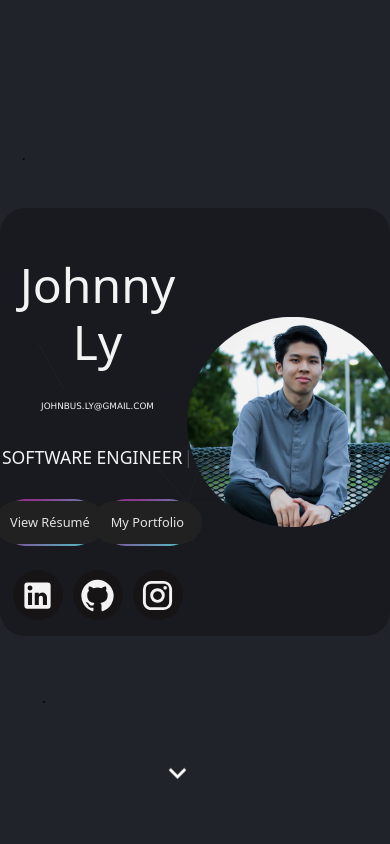
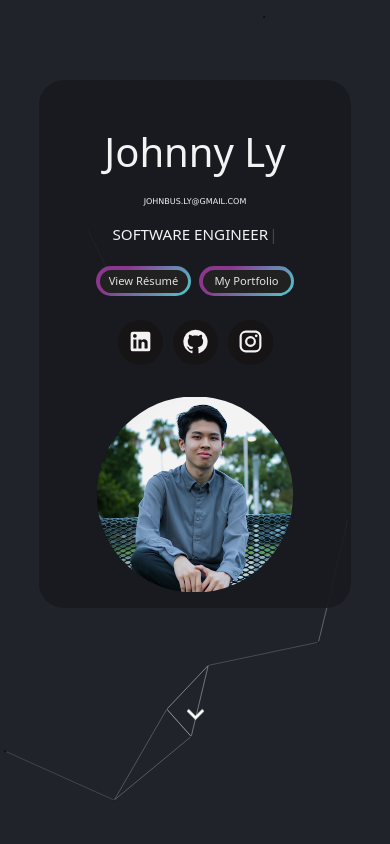
Before and after one commit to LyJohnny/react-personalwebsite, a React (Create React App) app: page / in a window 390 px wide. Shown: the top 844 px of the page. Built offline with nearby package versions, Linux system fonts and the light colour scheme.

Commit message:
finished media queries for home screen for mobile layout

```diff
--- a/src/components/Home.jsx
+++ b/src/components/Home.jsx
@@ -30,7 +30,7 @@ const Home = ({ aboutRef, portfolioRef }) => {
 
   return (
     <div className="home">
-      <ParticleBackground />
+      <ParticleBackground id='particlejs'/>
       <div
         className={`${"hiddenHome"} ${visibleElement ? "home__container" : ""}`}
         ref={myRef}
@@ -94,6 +94,7 @@ const Home = ({ aboutRef, portfolioRef }) => {
                           <li id="linkedin">
                             {" "}
                             <LinkedIn
+                              className="linkedinIcon"
                               fontSize="large"
                               style={{ color: "white" }}
                             />{" "}
@@ -112,6 +113,7 @@ const Home = ({ aboutRef, portfolioRef }) => {
                         <a href="https://github.com/LyJohnny" target="_blank"  rel="noreferrer">
                           <li id="github">
                             <GitHub
+                              className="githubIcon"
                               fontSize="large"
                               style={{ color: "white" }}
                             />
@@ -136,6 +138,7 @@ const Home = ({ aboutRef, portfolioRef }) => {
                           <li id="instagram">
                             {" "}
                             <Instagram
+                              className="instagramIcon"
                               fontSize="large"
                               style={{ color: "white" }}
                             />{" "}
--- a/src/components/ParticleBackground.js
+++ b/src/components/ParticleBackground.js
@@ -6,6 +6,6 @@ import particlesConfig from "./Particle-Config";
 export default function ParticleBackground() {
     return (
         <Particles
-        params ={particlesConfig} className = "particles-canvas" > </Particles>
+        params ={particlesConfig} className = "particles-canvas" width="100vw" margin="auto"> </Particles>
     );
 }
--- a/src/components/styles/Home.scss
+++ b/src/components/styles/Home.scss
@@ -1,5 +1,4 @@
 .home {
-
   max-width: 100%;
   min-height: 100vh;
   background-color: #f8efef;
@@ -9,55 +8,46 @@
   align-items: center;
   justify-content: center;
 
-
-
-
-
-	.hiddenHome{
+  .hiddenHome {
     opacity: 0;
     transition: all 1.5s;
   }
 
-
   .home__container {
-        display:flex;
+    display: flex;
     min-height: 100%;
     min-width: 50%;
     align-items: center;
     justify-content: center;
     position: relative;
-		background-color: #191B1F;
+    background-color: #191b1f;
     opacity: 0.95;
     border-radius: 25px;
     z-index: -1;
-
+    margin-bottom: 5%;
   }
 
-	.hiddenDescription{
+  .hiddenDescription {
     opacity: 0;
-		transition:	all 1.5s;
+    transition: all 1.5s;
     transition-delay: 2.5s;
-
   }
-	.Typewriter{
+  .Typewriter {
     color: white;
     text-transform: uppercase;
     font-size: 1.375rem;
     opacity: 1;
   }
 
-
-
-    .text{
+  .text {
     line-height: 2.188rem;
 
-
-        p{
+    p {
       color: rgb(255, 255, 255);
       text-transform: uppercase;
       font-size: 1.375rem;
     }
-		.email-text{
+    .email-text {
       color: rgb(255, 255, 255);
       font-size: 0.75rem;
       font-family: Verdana, Geneva, Tahoma, sans-serif;
@@ -65,23 +55,21 @@
     }
 
     h1 {
-
       font-size: 4rem;
       color: rgb(255, 255, 255);
     }
   }
 
-
-
-img{
+  img {
     max-width: 356px;
     max-height: 356px;
     display: flex;
     justify-content: center;
     align-items: center;
     margin: auto;
-	clip-path: circle(50% at 50% 50%); // to make your portrait.png file cropped to circle
-
+    clip-path: circle(
+      50% at 50% 50%
+    ); // to make your portrait.png file cropped to circle
   }
   // .home__img {
   // 	// min-width: 312px;
@@ -91,48 +79,45 @@ img{
   // 	align-items: center;
   // 	position: relative;
 
-
   // }
 
-.infoCol{
+  .infoCol {
     padding: 2.75em;
     justify-content: center;
     align-items: center;
   }
-.portraitCol{
+  .portraitCol {
     padding: 2.75em;
     display: flex;
     justify-content: center;
     align-items: center;
-
   }
-
 
   // ------------------------------Scroll arrow icon-----------------------------------------------
 
-.hiddenArrow{
+  .hiddenArrow {
     opacity: 0;
     transition: all 1s;
     transition-delay: 3s;
   }
-.arrowDown{
-
-	position:absolute;
-	right: 50%;
-	top: 90%;
+  .arrowDown {
+    position: absolute;
+    top: 83%;
     // align-items: center;
-	// justify-content: center;
+    justify-content: space-between;
     cursor: pointer;
     opacity: 1;
-
 
     -moz-animation: bounce 4s infinite;
     -webkit-animation: bounce 4s infinite;
     animation: bounce 4s infinite;
 
-
     @keyframes bounce {
-		0%, 20%, 50%, 80%, 100% {
+      0%,
+      20%,
+      50%,
+      80%,
+      100% {
         transform: translateY(0);
       }
       40% {
@@ -143,7 +128,6 @@ img{
       }
     }
   }
-
 }
 
 $color_1: transparent;
@@ -189,7 +173,7 @@ $background-color_3: transparent;
     display: flex;
     align-items: center;
     justify-content: center;
-		content: 'View Résumé';
+    content: "View Résumé";
     font-size: 1rem;
     color: $color_2;
     border-radius: 25px;
@@ -206,7 +190,7 @@ $background-color_3: transparent;
     display: flex;
     align-items: center;
     justify-content: center;
-		content: 'My Portfolio';
+    content: "My Portfolio";
     font-size: 1rem;
     color: $color_2;
     border-radius: 25px;
@@ -215,22 +199,17 @@ $background-color_3: transparent;
   }
 }
 
-
-
-
 .modal-backdrop {
   // display: flex;
   z-index: 1040 !important;
-
 }
 
-.modal-header{
+.modal-header {
   align-items: center;
   justify-content: center;
   height: 6%;
-
 }
-.modal-title{
+.modal-title {
   text-align: center;
   align-items: center;
   justify-content: center;
@@ -244,11 +223,7 @@ $background-color_3: transparent;
   z-index: 1100 !important;
 }
 
-
-
 /* =========================Social Media Icons================================================= */
-
-
 
 $color_1: #666;
 $color_2: #456cba;
@@ -272,18 +247,18 @@ ul#social-icons {
     border-radius: 50%;
     margin: 0 5px;
     cursor: pointer;
-		transition: .5s;
+    transition: 0.5s;
     &:before {
       position: absolute;
-			content: '';
+      content: "";
       top: 0;
       left: 0;
       height: inherit;
       width: inherit;
       border-radius: 50%;
-			transform: scale(.9);
+      transform: scale(0.9);
       z-index: -1;
-			transition: .5s;
+      transition: 0.5s;
     }
     &:hover {
       &:before {
@@ -294,53 +269,48 @@ ul#social-icons {
   }
   li#linkedin {
     &:before {
-			background: #4267B2;
+      background: #4267b2;
     }
     &:hover {
       &:before {
-				box-shadow: 0 0 15px #4267B2;
+        box-shadow: 0 0 15px #4267b2;
       }
       color: $color_2;
-			box-shadow: 0 0 15px #4267B2;
-			text-shadow: 0 0 15px #4267B2;
+      box-shadow: 0 0 15px #4267b2;
+      text-shadow: 0 0 15px #4267b2;
     }
   }
   li#github {
     &:before {
-			background: #1DA1F2;
+      background: #1da1f2;
     }
     &:hover {
       &:before {
-				box-shadow: 0 0 15px #1DA1F2;
+        box-shadow: 0 0 15px #1da1f2;
       }
       color: $color_3;
-			box-shadow: 0 0 15px #1DA1F2;
-			text-shadow: 0 0 15px #1DA1F2;
+      box-shadow: 0 0 15px #1da1f2;
+      text-shadow: 0 0 15px #1da1f2;
     }
   }
   li#instagram {
     &:before {
-
-			background: #E1306C;
+      background: #e1306c;
     }
     &:hover {
       &:before {
-				box-shadow: 0 0 15px #E1306C;
+        box-shadow: 0 0 15px #e1306c;
       }
       color: $color_4;
-			box-shadow: 0 0 15px #E1306C;
-			text-shadow: 0 0 15px #E1306C;
+      box-shadow: 0 0 15px #e1306c;
+      text-shadow: 0 0 15px #e1306c;
     }
   }
 }
 
-
-
-// Media Query for when decreasing screen size to laptop level
-@media screen and (max-width: 992px) {
-
+// Media Query for when decreasing screen size to smaller desktop screen level
+@media only screen and (max-width: 992px) {
   .home {
-
     min-width: 100%;
     min-height: 100vh;
     background-color: #f8efef;
@@ -350,55 +320,46 @@ ul#social-icons {
     align-items: center;
     justify-content: center;
 
-
-
-
-
-		.hiddenHome{
+    .hiddenHome {
       opacity: 0;
       transition: all 1.5s;
     }
 
-
     .home__container {
-			display:flex;
+      display: flex;
       max-height: 100%;
       min-width: 80%;
       align-items: center;
       justify-content: center;
       position: relative;
-			background-color: #191B1F;
+      background-color: #191b1f;
       opacity: 0.95;
       border-radius: 25px;
       z-index: -1;
-
+      margin-bottom: 10%;
     }
 
-		.hiddenDescription{
+    .hiddenDescription {
       opacity: 0;
-			transition:	all 1.5s;
+      transition: all 1.5s;
       transition-delay: 2.5s;
-
     }
-		.Typewriter{
+    .Typewriter {
       color: white;
       text-transform: uppercase;
       font-size: 1.375rem;
       opacity: 1;
     }
 
-
-
-		.text{
+    .text {
       line-height: 2.188rem;
 
-
-			p{
+      p {
         color: rgb(255, 255, 255);
         text-transform: uppercase;
         font-size: 1.375rem;
       }
-			.email-text{
+      .email-text {
         color: rgb(255, 255, 255);
         font-size: 0.75rem;
         font-family: Verdana, Geneva, Tahoma, sans-serif;
@@ -406,50 +367,40 @@ ul#social-icons {
       }
 
       h1 {
-
         font-size: 4rem;
         color: rgb(255, 255, 255);
       }
     }
 
-
-
-
-		img{
+    img {
       max-width: 312px;
       max-height: 312px;
       display: flex;
       justify-content: center;
       align-items: center;
       margin: auto;
-			clip-path: circle(50% at 50% 50%); // to make your portrait.png file cropped to circle
-
+      clip-path: circle(
+        50% at 50% 50%
+      ); // to make your portrait.png file cropped to circle
     }
 
-	.infoCol{
+    .infoCol {
       padding: 1.5em;
       justify-content: center;
       align-items: center;
     }
-	.portraitCol{
+    .portraitCol {
       padding: 1.5em;
       display: flex;
       justify-content: center;
       align-items: center;
-
+    }
+  }
 }
 
-}
-
-}
-
-
-
-// Media Query for when decreasing screen size to tablet level (wider width)
-@media screen and (max-width: 767px) {
-
+// Media Query for when decreasing screen size to tablet level
+@media only screen and (max-width: 767px) {
   .home {
-
     min-width: 100%;
     min-height: 100vh;
     background-color: #f8efef;
@@ -459,49 +410,45 @@ ul#social-icons {
     align-items: center;
     justify-content: center;
 
-		.hiddenHome{
+    .hiddenHome {
       opacity: 0;
       transition: all 1.5s;
     }
 
     .home__container {
-			display:flex;
+      display: flex;
       max-height: 100%;
-			min-width: 90%;
+      min-width: 80%;
       align-items: center;
       justify-content: center;
       position: relative;
-			background-color: #191B1F;
+      background-color: #191b1f;
       opacity: 0.95;
       border-radius: 25px;
       z-index: -1;
-
     }
 
-		.hiddenDescription{
+    .hiddenDescription {
       opacity: 0;
-			transition:	all 1.5s;
+      transition: all 1.5s;
       transition-delay: 2.5s;
-
     }
-		.Typewriter{
+    .Typewriter {
       color: white;
       text-transform: uppercase;
-			font-size: 1.10rem;
+      font-size: 1.1rem;
       opacity: 1;
     }
 
-
-		.text{
+    .text {
       line-height: 2.188rem;
 
-
-			p{
+      p {
         color: rgb(255, 255, 255);
         text-transform: uppercase;
-				font-size: 1.10rem;
+        font-size: 1.1rem;
       }
-			.email-text{
+      .email-text {
         color: rgb(255, 255, 255);
         font-size: 0.55rem;
         font-family: Verdana, Geneva, Tahoma, sans-serif;
@@ -509,38 +456,36 @@ ul#social-icons {
       }
 
       h1 {
-
         font-size: 3rem;
         color: rgb(255, 255, 255);
       }
     }
 
-		img{
+    img {
       max-width: 258px;
       max-height: 258px;
       display: flex;
       justify-content: center;
       align-items: center;
       margin: auto;
-			clip-path: circle(50% at 50% 50%); // to make your portrait.png file cropped to circle
-
+      clip-path: circle(
+        50% at 50% 50%
+      ); // to make your portrait.png file cropped to circle
     }
 
-	.infoCol{
+    .infoCol {
       max-width: 50%;
       padding: 1em;
       justify-content: center;
       align-items: center;
     }
-	.portraitCol{
+    .portraitCol {
       max-width: 50%;
       padding: 1em;
       display: flex;
       justify-content: center;
       align-items: center;
-
     }
-
   }
 
   $color_1: transparent;
@@ -558,8 +503,8 @@ $background-color_3: transparent;
     align-items: center;
     justify-content: center;
     width: 140px;
-	height: 47px;
-	margin: 0 2px;
+    height: 40px;
+    margin: 0 4px;
     cursor: pointer;
     border: none;
     border-radius: 25px;
@@ -580,12 +525,13 @@ $background-color_3: transparent;
   #resume-button {
     &::after {
       z-index: 1000;
-		width: 110px;
+      width: 105px;
+      height: 33px;
       position: absolute;
       display: flex;
       align-items: center;
       justify-content: center;
-		content: 'View Résumé';
+      content: "View Résumé";
       font-size: 0.8rem;
       color: $color_2;
       border-radius: 25px;
@@ -597,12 +543,13 @@ $background-color_3: transparent;
   #portfolio-button {
     &::after {
       z-index: 1000;
-		width: 110px;
+      width: 105px;
+      height: 33px;
       position: absolute;
       display: flex;
       align-items: center;
       justify-content: center;
-		content: 'My Portfolio';
+      content: "My Portfolio";
       font-size: 0.8rem;
       color: $color_2;
       border-radius: 25px;
@@ -611,10 +558,7 @@ $background-color_3: transparent;
     }
   }
 
-
   /* =========================Social Media Icons================================================= */
-
-
 
   $color_1: #666;
   $color_2: #456cba;
@@ -630,50 +574,51 @@ ul#social-icons {
       position: relative;
       display: block;
       color: $color_1;
-		font-size: 0rem;
-		max-height: 50px;
-		max-width: 50px;
+      font-size: 25px;
+      height: 45px;
+      width: 45px;
       background: #171515;
-		line-height: 50px;
+      line-height: 35px;
       border-radius: 50%;
       margin: 0 5px;
       cursor: pointer;
-		transition: .5s;
+      transition: 0.5s;
       &:before {
         position: absolute;
-			content: '';
-			// top: 1;
-			// left: 1;
+        content: "";
+        top: 0;
+        left: 0;
         height: inherit;
         width: inherit;
         border-radius: 50%;
-			transform: scale(.5);
+        transform: scale(0.3);
         z-index: -1;
-			transition: .5s;
-
+        transition: 0.5s;
       }
       &:hover {
         &:before {
-				filter: blur(1px);
-				transform: scale(0.8);
+          filter: blur(3px);
+          transform: scale(1.2);
+        }
       }
     }
   }
 
-
+  .linkedinIcon {
+    transform: scale(0.75);
+  }
+  .githubIcon {
+    transform: scale(0.75);
+  }
+  .instagramIcon {
+    transform: scale(0.75);
+  }
 }
 
-
-}
-
-
-
-// Media query for when our width is about smartphone level so we have the portrait icon move to above the text
-@media (max-width: 600px) {
-
+// Media query for when our width is around smartphone level so we have the portrait icon move to below the text
+@media only screen and (max-width: 600px) {
   .home {
-
-		min-width: 100%;
+    min-width: 1%;
     min-height: 100vh;
     background-color: #f8efef;
     position: relative;
@@ -682,49 +627,46 @@ ul#social-icons {
     align-items: center;
     justify-content: center;
 
-		.hiddenHome{
+    .hiddenHome {
       opacity: 0;
       transition: all 1.5s;
     }
 
     .home__container {
-			display:flex;
-			max-height: 100%;
-			min-width: 90%;
+      display: flex;
+      min-height: 50%;
+      max-width: 5%;
       align-items: center;
       justify-content: center;
       position: relative;
-			background-color: #191B1F;
+      background-color: #191b1f;
       opacity: 0.95;
       border-radius: 25px;
       z-index: -1;
-
+      margin-bottom: 30%;
     }
 
-		.hiddenDescription{
+    .hiddenDescription {
       opacity: 0;
-			transition:	all 1.5s;
+      transition: all 1.5s;
       transition-delay: 2.5s;
-
     }
-		.Typewriter{
+    .Typewriter {
       color: white;
       text-transform: uppercase;
-			font-size: 1.10rem;
+      font-size: 1.1rem;
       opacity: 1;
     }
 
+    .text {
+      line-height: 1.5rem;
 
-		.text{
-			line-height: 2.188rem;
-
-
-			p{
+      p {
         color: rgb(255, 255, 255);
         text-transform: uppercase;
-				font-size: 1.10rem;
+        font-size: 1.1rem;
       }
-			.email-text{
+      .email-text {
         color: rgb(255, 255, 255);
         font-size: 0.55rem;
         font-family: Verdana, Geneva, Tahoma, sans-serif;
@@ -732,38 +674,36 @@ ul#social-icons {
       }
 
       h1 {
-
         font-size: 3rem;
         color: rgb(255, 255, 255);
       }
     }
 
-		img{
-			max-width: 212px;
-			max-height: 212px;
+    img {
+      width: auto;
+      max-height: 232px;
       display: flex;
       justify-content: center;
       align-items: center;
       margin: auto;
-			clip-path: circle(50% at 50% 50%); // to make your portrait.png file cropped to circle
-
+      clip-path: circle(
+        50% at 50% 50%
+      ); // to make your portrait.png file cropped to circle
     }
 
-	.infoCol{
-		max-width: 50%;
-		padding: 0em;
+    .infoCol {
+      max-width: 100%;
+      padding: 0.5em;
+      // justify-content: center;
+      // align-items: center;
+    }
+    .portraitCol {
+      max-width: 100%;
+      // padding: 3em;
+      display: flex;
       justify-content: center;
       align-items: center;
     }
-	.portraitCol{
-		max-width: 50%;
-		padding: 0em;
-		display: flex;
-		justify-content: center;
-		align-items: center;
-
-	}
-
   }
 
   $color_1: transparent;
@@ -780,9 +720,9 @@ $background-color_3: transparent;
     display: flex;
     align-items: center;
     justify-content: center;
-	width: 140px;
-	height: 47px;
-	margin: 0 2px;
+    width: 105px;
+    height: 35px;
+    margin: 0 4px;
     cursor: pointer;
     border: none;
     border-radius: 25px;
@@ -803,13 +743,14 @@ $background-color_3: transparent;
   #resume-button {
     &::after {
       z-index: 1000;
-		width: 110px;
+      width: 98px;
+      height: 28px;
       position: absolute;
       display: flex;
       align-items: center;
       justify-content: center;
-		content: 'View Résumé';
-		font-size: 0.8rem;
+      content: "View Résumé";
+      font-size: 0.7rem;
       color: $color_2;
       border-radius: 25px;
       background-color: $background-color_2;
@@ -820,13 +761,14 @@ $background-color_3: transparent;
   #portfolio-button {
     &::after {
       z-index: 1000;
-		width: 110px;
+      width: 98px;
+      height: 28px;
       position: absolute;
       display: flex;
       align-items: center;
       justify-content: center;
-		content: 'My Portfolio';
-		font-size: 0.8rem;
+      content: "My Portfolio";
+      font-size: 0.7rem;
       color: $color_2;
       border-radius: 25px;
       background-color: $background-color_2;
@@ -834,10 +776,7 @@ $background-color_3: transparent;
     }
   }
 
-
   /* =========================Social Media Icons================================================= */
-
-
 
   $color_1: #666;
   $color_2: #456cba;
@@ -853,38 +792,260 @@ ul#social-icons {
       position: relative;
       display: block;
       color: $color_1;
-		font-size: 0rem;
-		max-height: 50px;
-		max-width: 50px;
+      font-size: 20px;
+      height: 45px;
+      width: 45px;
       background: #171515;
-		line-height: 50px;
+      line-height: 40px;
       border-radius: 50%;
       margin: 0 5px;
       cursor: pointer;
-		transition: .5s;
+      transition: 0.5s;
       &:before {
         position: absolute;
-			content: '';
-			// top: 1;
-			// left: 1;
+        content: "";
+        top: 0;
+        left: 0;
         height: inherit;
         width: inherit;
         border-radius: 50%;
-			transform: scale(.5);
+        transform: scale(0.5);
         z-index: -1;
-			transition: .5s;
-
+        transition: 0.5s;
       }
       &:hover {
         &:before {
-				filter: blur(1px);
-				transform: scale(0.8);
+          filter: blur(3px);
+          transform: scale(1.2);
+        }
       }
     }
   }
 
-
+  .linkedinIcon {
+    transform: scale(0.75);
+  }
+  .githubIcon {
+    transform: scale(0.75);
+  }
+  .instagramIcon {
+    transform: scale(0.75);
+  }
 }
 
+@media only screen and (max-width: 420px) {
+  .home {
+    min-width: 1%;
+    min-height: 100vh;
+    background-color: #f8efef;
+    position: relative;
+    z-index: 1;
+    display: flex;
+    align-items: center;
+    justify-content: center;
 
+    .hiddenHome {
+      opacity: 0;
+      transition: all 1.5s;
     }
+
+    .home__container {
+      display: flex;
+      min-height: 50%;
+      max-width: 5%;
+      align-items: center;
+      justify-content: center;
+      position: relative;
+      background-color: #191b1f;
+      opacity: 0.95;
+      border-radius: 25px;
+      z-index: -1;
+      margin-bottom: 40%;
+    }
+
+    .hiddenDescription {
+      opacity: 0;
+      transition: all 1.5s;
+      transition-delay: 2.5s;
+    }
+    .Typewriter {
+      color: white;
+      text-transform: uppercase;
+      font-size: 0.95rem;
+      opacity: 1;
+    }
+
+    .text {
+      line-height: 1rem;
+
+      p {
+        color: rgb(255, 255, 255);
+        text-transform: uppercase;
+        font-size: 1.1rem;
+      }
+      .email-text {
+        color: rgb(255, 255, 255);
+        font-size: 0.5rem;
+        font-family: Verdana, Geneva, Tahoma, sans-serif;
+        font-weight: lighter;
+      }
+
+      h1 {
+        font-size: 2.5rem;
+        color: rgb(255, 255, 255);
+      }
+    }
+
+    img {
+      width: auto;
+      max-height: 195px;
+      display: flex;
+      justify-content: center;
+      align-items: center;
+      margin: auto;
+      clip-path: circle(
+        50% at 50% 50%
+      ); // to make your portrait.png file cropped to circle
+    }
+
+    .infoCol {
+      max-width: 100%;
+      padding: 0em;
+      // justify-content: center;
+      // align-items: center;
+    }
+    .portraitCol {
+      max-width: 100%;
+      // padding: 3em;
+      display: flex;
+      justify-content: center;
+      align-items: center;
+    }
+  }
+
+  $color_1: transparent;
+  $color_2: #eee;
+  $background-color_1: #25d8d7;
+  $background-color_2: #222;
+  $background-color_3: transparent;
+
+  /* ============================Resume and Portfolio Buttons=====================================================*/
+  .noselect {
+    user-select: none;
+    color: $color_1;
+
+    display: flex;
+    align-items: center;
+    justify-content: center;
+    width: 95px;
+    height: 30px;
+    margin: 0 4px;
+    cursor: pointer;
+    border: none;
+    border-radius: 25px;
+    background-color: $background-color_1;
+    background-image: linear-gradient(316deg, #50d8d7 0%, #923993 74%);
+    transition: 500ms;
+    &:hover {
+      &::after {
+        font-size: 0.9rem;
+        background-color: $background-color_3;
+      }
+      transform: scale(0.9);
+    }
+    &:focus {
+      outline: none;
+    }
+  }
+  #resume-button {
+    &::after {
+      z-index: 1000;
+      width: 88px;
+      height: 23px;
+      position: absolute;
+      display: flex;
+      align-items: center;
+      justify-content: center;
+      content: "View Résumé";
+      font-size: 0.7rem;
+      color: $color_2;
+      border-radius: 25px;
+      background-color: $background-color_2;
+      transition: 500ms;
+    }
+  }
+
+  #portfolio-button {
+    &::after {
+      z-index: 1000;
+      width: 88px;
+      height: 23px;
+      position: absolute;
+      display: flex;
+      align-items: center;
+      justify-content: center;
+      content: "My Portfolio";
+      font-size: 0.7rem;
+      color: $color_2;
+      border-radius: 25px;
+      background-color: $background-color_2;
+      transition: 500ms;
+    }
+  }
+
+  /* =========================Social Media Icons================================================= */
+
+  $color_1: #666;
+  $color_2: #456cba;
+  $color_3: #26a4f2;
+  $color_4: #e23670;
+
+  ul#social-icons {
+    display: flex;
+    align-items: center;
+    justify-items: center;
+    padding: 0%;
+    li {
+      position: relative;
+      display: block;
+      color: $color_1;
+      font-size: 20px;
+      height: 45px;
+      width: 45px;
+      background: #171515;
+      line-height: 40px;
+      border-radius: 50%;
+      margin: 0 5px;
+      cursor: pointer;
+      transition: 0.5s;
+      &:before {
+        position: absolute;
+        content: "";
+        top: 0;
+        left: 0;
+        height: inherit;
+        width: inherit;
+        border-radius: 50%;
+        transform: scale(0.5);
+        z-index: -1;
+        transition: 0.5s;
+      }
+      &:hover {
+        &:before {
+          filter: blur(3px);
+          transform: scale(1.2);
+        }
+      }
+    }
+  }
+
+  .linkedinIcon {
+    transform: scale(0.75);
+  }
+  .githubIcon {
+    transform: scale(0.75);
+  }
+  .instagramIcon {
+    transform: scale(0.75);
+  }
+}
```
Also changed, not shown: src/components/Particle-Config.js (+6 -6 lines). Lines whose indentation alone changed are shown as unchanged.
